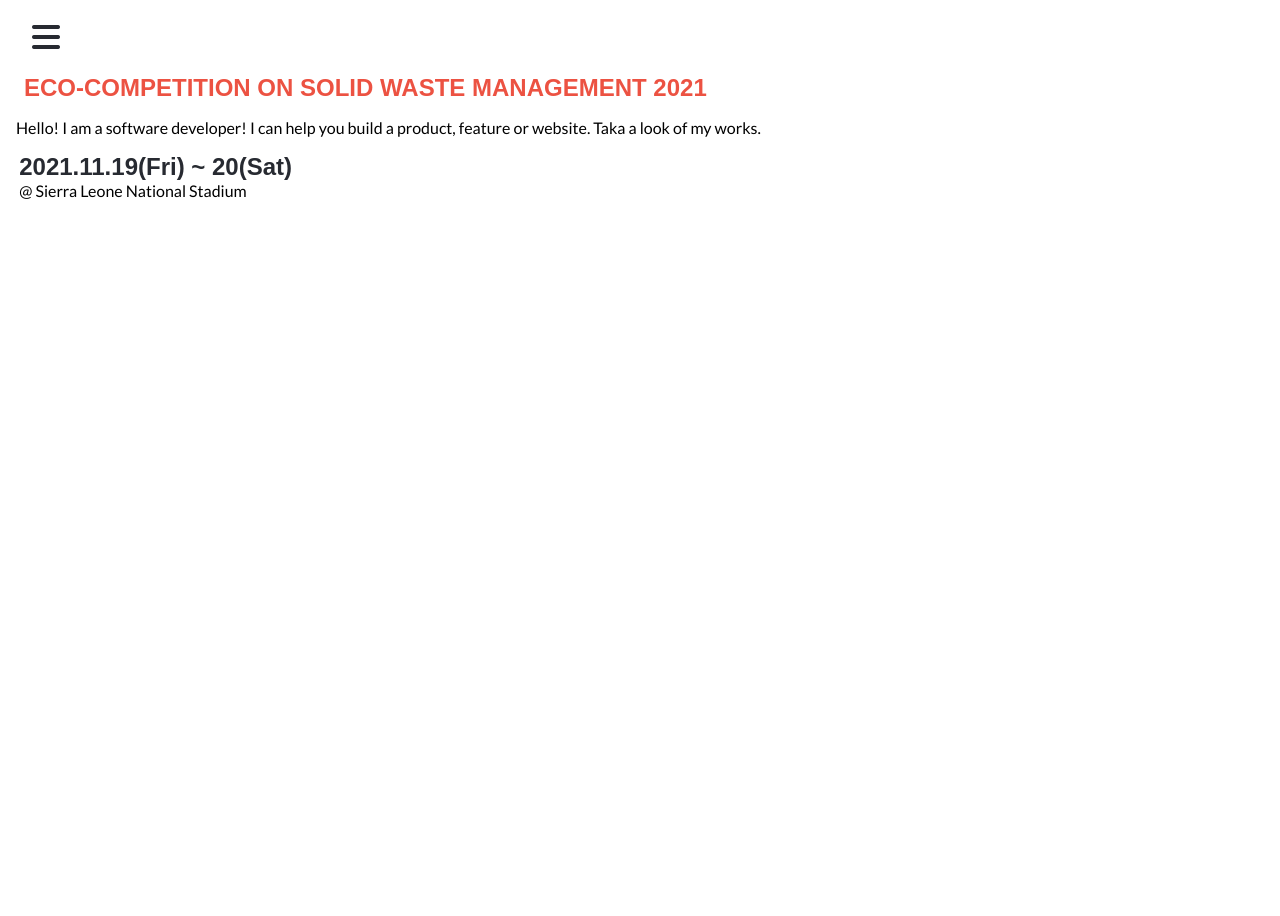
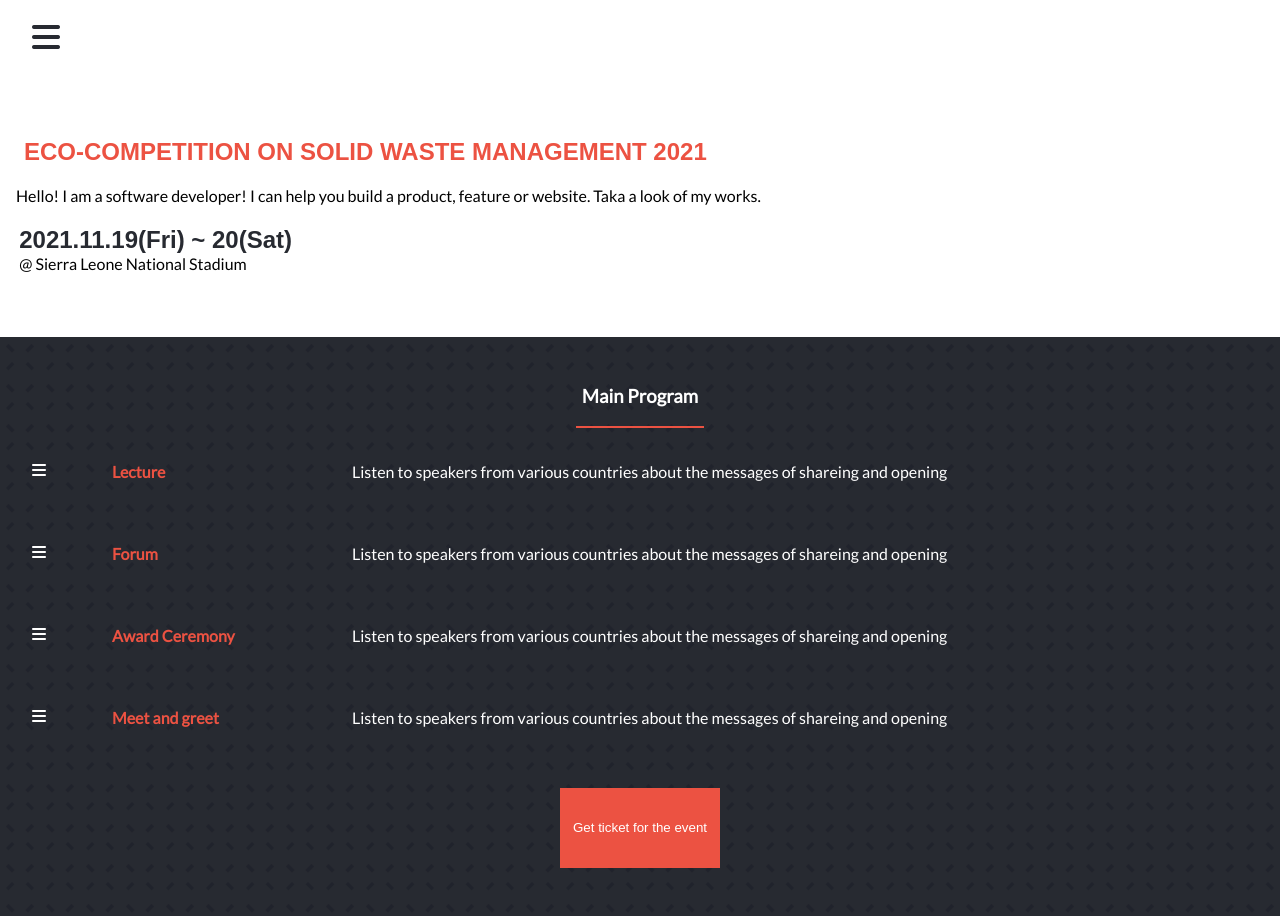
Before and after one commit to afizsavage/eco-competition, a website: page index.html in a window 1280 px wide. Before the commit the page ends 800 px from the top, so only its background shows below. Drawn offline with Linux system fonts and the light colour scheme; a web font is replaced by a local one.

Commit message:
Add main program section and contents

```diff
--- a/index.html
+++ b/index.html
@@ -46,6 +46,52 @@
           <span>@ Sierra Leone National Stadium</span>
         </div>
       </section>
+      <section id="main-program">
+        <h3>Main Program</h3>
+        <ul>
+          <li>
+            <div>
+              <i class="fas fa-bars"></i>
+              <h4>Lecture</h4>
+              <p>
+                Listen to speakers from various countries about the messages of
+                shareing and opening
+              </p>
+            </div>
+          </li>
+          <li>
+            <div>
+              <i class="fas fa-bars"></i>
+              <h4>Forum</h4>
+              <p>
+                Listen to speakers from various countries about the messages of
+                shareing and opening
+              </p>
+            </div>
+          </li>
+          <li>
+            <div>
+              <i class="fas fa-bars"></i>
+              <h4>Award Ceremony</h4>
+              <p>
+                Listen to speakers from various countries about the messages of
+                shareing and opening
+              </p>
+            </div>
+          </li>
+          <li>
+            <div>
+              <i class="fas fa-bars"></i>
+              <h4>Meet and greet</h4>
+              <p>
+                Listen to speakers from various countries about the messages of
+                shareing and opening
+              </p>
+            </div>
+          </li>
+        </ul>
+        <button>Get ticket for the event</button>
+      </section>
     </main>
   </body>
 </html>
--- a/styles/scss/index.scss
+++ b/styles/scss/index.scss
@@ -39,6 +39,8 @@
 }
 
 #timeline {
+  padding: 4rem 0;
+
   h1 {
     font-family: $secondary-font;
     color: $secondary-color;
@@ -49,6 +51,7 @@
 
   p {
     margin: 1rem 1rem;
+    line-height: 1.7rem;
   }
 
   div {
@@ -60,3 +63,57 @@
     color: $primary-color;
   }
 }
+
+#main-program {
+  color: #fff;
+  padding: 3rem 0;
+  background: $primary-color url(../assets/program-bg.png) top left repeat;
+  display: flex;
+  flex-direction: column;
+
+  div {
+    height: 5rem;
+    display: flex;
+    padding: 0 2rem;
+
+    i {
+      width: 5rem;
+    }
+
+    h4 {
+      width: 15rem;
+      color: $secondary-color;
+    }
+  }
+
+  h3 {
+    position: relative;
+    text-align: center;
+    margin-bottom: 2rem;
+    height: 2.7rem;
+  }
+
+  h3::after {
+    content: '';
+    position: absolute;
+    height: 0.1rem;
+    width: 10%;
+    bottom: 0;
+    background-color: $secondary-color;
+    left: 45%;
+  }
+
+  #programs-icon {
+    color: #fff;
+    font-size: 2rem;
+  }
+
+  button {
+    background-color: $secondary-color;
+    height: 5rem;
+    width: 10rem;
+    align-self: center;
+    border: none;
+    color: #fff;
+  }
+}
```
Also changed, not shown: assets/program-bg.png (added), styles/index.css, 1 other file.
